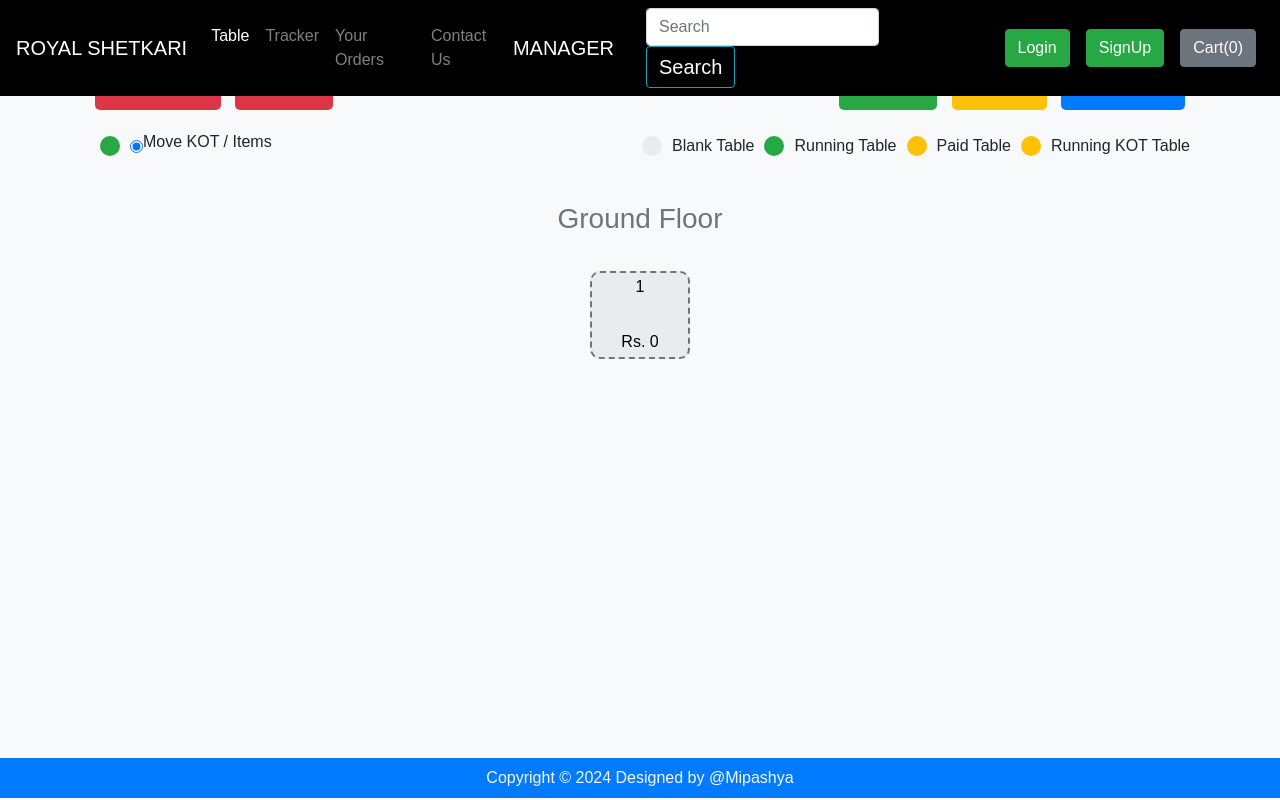
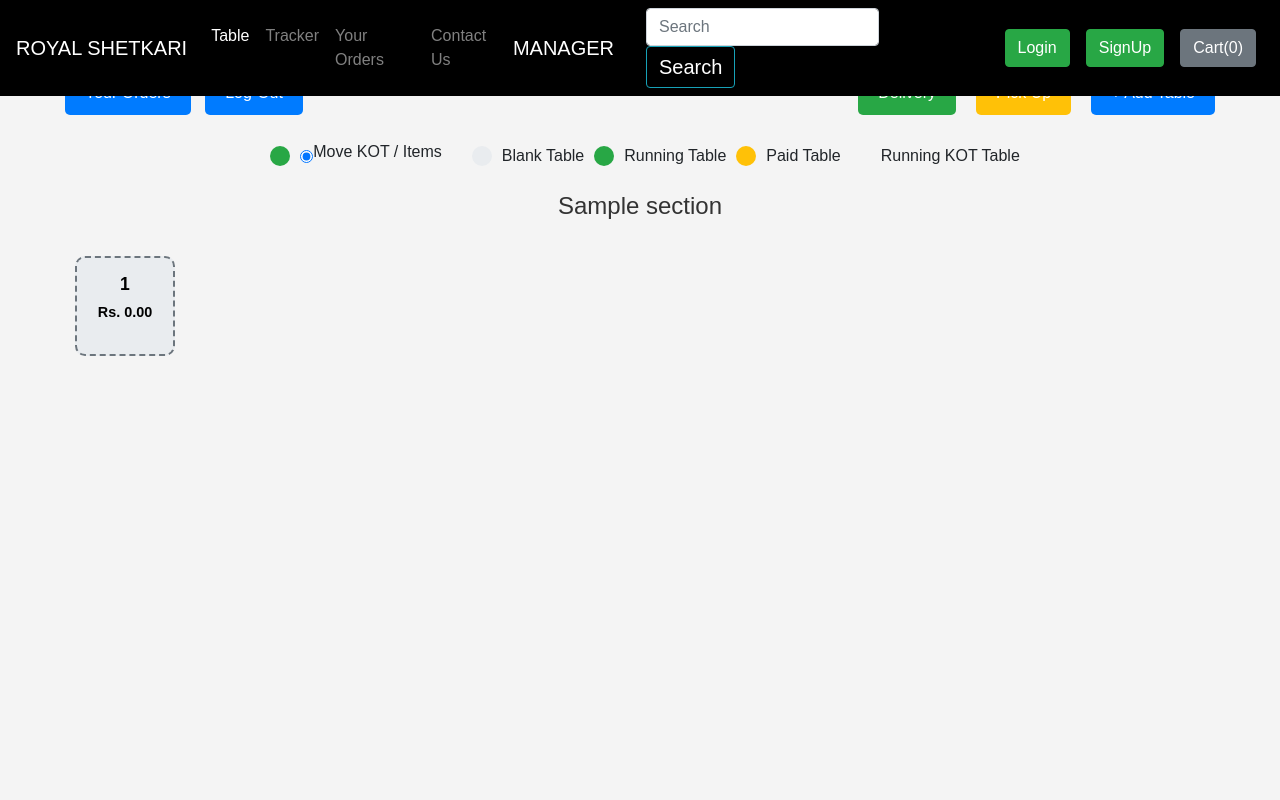
Before and after one commit to mipashyayalmar/royal-shetakari-fanally-at-pic, a Django app: template templates/shop/table.html in a window 1280 px wide. Run offline with Django 3.2, Linux system fonts and the light colour scheme; the template is opened without the code that fills it: most values are stand-ins (such as "Sample title", 1, 10 or a date in 2020); some libraries are stand-ins or nearby versions.

Commit message:
updated the table format

```diff
--- a/templates/shop/table.html
+++ b/templates/shop/table.html
@@ -1,58 +1,113 @@
 {% extends 'shop/basic.html' %}
 {% block title %} Table Royal_Shetkari {% endblock %}
+{% load static %}
 
-{% load static %}
-{%block body%}
-<html>
+{% block body %}
+<!DOCTYPE html>
+<html lang="en">
 <head>
-
+    <meta charset="UTF-8">
+    <meta name="viewport" content="width=device-width, initial-scale=1.0">
     <link rel="stylesheet" href="https://cdnjs.cloudflare.com/ajax/libs/font-awesome/5.15.3/css/all.min.css">
     <link rel="stylesheet" href="{% static 'template/table.css' %}">
     <style>
+        body {
+            font-family: Arial, sans-serif;
+            margin: 0;
+            padding: 0;
+            background-color: #f4f4f4;
+        }
+
+        .container {
+            max-width: 1200px;
+            margin: 0 auto;
+            padding: 20px;
+        }
+
+        .header {
+            display: flex;
+            justify-content: space-between;
+            align-items: center;
+            flex-wrap: wrap;
+            margin-bottom: 20px;
+            gap: 10px;
+        }
+
+        .header button {
+            padding: 10px 20px;
+            margin: 5px;
+            border: none;
+            border-radius: 5px;
+            background-color: #007bff;
+            color: white;
+            cursor: pointer;
+            transition: background-color 0.3s ease;
+        }
+
+        .header button:hover {
+            background-color: #0056b3;
+        }
+
+        .right-buttons {
+            display: flex;
+            flex-wrap: wrap;
+            gap: 10px;
+        }
+
         .table-form {
-            display: none; /* Initially hidden */
+            display: none;
             opacity: 0;
             transform: translateY(-20px);
-            transition: all 0.4s ease-in-out; /* Animation effect */
+            transition: all 0.4s ease-in-out;
+            background-color: white;
+            padding: 20px;
+            border-radius: 8px;
+            box-shadow: 0 2px 10px rgba(0, 0, 0, 0.1);
+            margin-bottom: 20px;
         }
 
         .table-form.open {
-            display: block; /* Show form when open */
+            display: block;
             opacity: 1;
-            transform: translateY(0); /* Slide form into view */
+            transform: translateY(0);
         }
 
-        /* Default table style */
-        .table {
-            width: 100px;
-            height: 100px;
-            border: 1px solid #ccc;
-            text-align: center;
-            line-height: 55px;
-            margin: 10px;
-            transition: background-color 0.3s ease;
+        .table-form form {
+            display: flex;
+            flex-direction: column;
+            gap: 10px;
         }
 
-        /* Table when a product is added to the cart */
-        .table.selected {
-            background-color: #01e800;
-            color: white; /* Ensure the text color is white when table is selected */
+        .table-form input, .table-form button {
+            padding: 10px;
+            border: 1px solid #ccc;
+            border-radius: 5px;
         }
 
-        /* Table when payment is submitted (yellow) */
-        .table.payment-submitted {
-            background-color: #ffc107; /* Yellow for submitted payment */
-            color: black; /* Text color for better readability on yellow */
+        .table-form button {
+            background-color: #28a745;
+            color: white;
+            border: none;
+            cursor: pointer;
         }
 
-        /* Table when empty (no items in cart) */
-        .table.empty {
-            background-color: #e9ecef;
-            color: black; /* Text color when the table is empty */
+        .table-form button:hover {
+            background-color: #218838;
+        }
+
+        .alert {
+            padding: 15px;
+            border-radius: 5px;
+            text-align: center;
+            margin: 10px 0;
         }
 
         .table-status {
+            display: flex;
+            flex-wrap: wrap;
+            gap: 20px;
             margin-bottom: 20px;
+            justify-content: center;
         }
 
         .status span {
@@ -60,45 +115,135 @@
             width: 20px;
             height: 20px;
             margin-right: 10px;
+            border-radius: 3px;
         }
 
-        .blank {
-            background-color: #e9ecef;
+        .blank { background-color: #e9ecef; }
+        .printed { background-color: #17a2b8; }
+        .paid { background-color: #28a745; }
+        .running-kot { background-color: #fd7e14; }
+
+        .section {
+            margin: 20px 0;
         }
 
-        .printed {
-            background-color: #17a2b8;
+        .section h3 {
+            text-align: center;
+            margin-bottom: 20px;
+            font-size: 1.5rem;
+            color: #333;
         }
 
-        .paid {
-            background-color: #28a745;
+        .table-view {
+            display: grid;
+            grid-template-columns: repeat(auto-fill, minmax(120px, 1fr));
+            gap: 15px;
+            padding: 10px;
         }
 
-        .running-kot {
-            background-color: #fd7e14;
+        .table {
+            border: 1px solid #ccc;
+            border-radius: 8px;
+            text-align: center;
+            padding: 15px;
+            background-color: #e9ecef;
+            transition: all 0.3s ease;
+            cursor: pointer;
+            min-height: 100px;
+            display: flex;
+            flex-direction: column;
+            justify-content: center;
         }
 
-        .section {
+        .table.selected {
+            background-color: #01e800;
+            color: white;
+        }
+
+        .table.payment-submitted {
+            background-color: #ffc107;
+            color: black;
+        }
+
+        .table.empty {
+            background-color: #e9ecef;
+            color: black;
+        }
+
+        .table.error {
+            background-color: #dc3545;
+            color: white;
+        }
+
+        .table .info {
+            font-size: 1.1rem;
+            font-weight: bold;
+        }
+
+        .table .amount {
+            font-size: 0.9rem;
+            margin-top: 5px;
+        }
+
+        .footer {
+            background-color: #007bff;
+            color: white;
+            text-align: center;
+            padding: 10px 0;
+            position: relative;
+            bottom: 0;
+            width: 100%;
             margin-top: 20px;
         }
 
-        .table-view {
-            display: flex;
-            flex-wrap: wrap;
-            padding: 0px 169px;
-            justify-content: center;
+        @media (max-width: 768px) {
+            .container {
+                padding: 10px;
             }
 
-        @media (max-width: 550px) {
             .table-view {
-                padding: 0px 9px;
+                grid-template-columns: repeat(auto-fill, minmax(100px, 1fr));
+                gap: 10px;
+            }
+
+            .header {
+                flex-direction: column;
+                align-items: flex-start;
+            }
+
+            .right-buttons {
+                justify-content: flex-start;
+            }
+
+            .table {
+                padding: 10px;
+                min-height: 80px;
+            }
+
+            .section h3 {
+                font-size: 1.2rem;
             }
         }
 
+        @media (max-width: 480px) {
+            .table-view {
+                grid-template-columns: repeat(auto-fill, minmax(90px, 1fr));
+                gap: 8px;
+            }
 
-        .table.selected.error {
-            background-color: red; /* Set red for error state */
-            color: white; /* Ensure text is readable */
+            .table {
+                font-size: 0.9rem;
+                padding: 8px;
+            }
+
+            .header button {
+                padding: 8px 15px;
+                font-size: 0.9rem;
+            }
+
+            .table-form {
+                padding: 15px;
+            }
         }
     </style>
 </head>
@@ -116,7 +261,6 @@
             </div>
         </div>
 
-        <!-- Table form initially hidden -->
         <div id="table-form" class="table-form">
             {% if user.last_name == "admin" %}
             <form method="post">
@@ -125,58 +269,54 @@
                 <button type="submit">Submit</button>
             </form>
             {% else %}
-            <div id="cont2">
-                <div class="alert alert-info" style="font-size:22px;background-color:red;padding:50px,30px;margin:30px 10px">
-                    <font style="font-size:22px;background-color:red;"><center>⚠️ {{ request.user|title }} You don't have permissions, please inform <strong><a class="alert-link" data-toggle="modal" data-target="#loginModal">ADMIN</a></strong></center></font>
-                </div>
+            <div class="alert alert-danger">
+                <center>⚠️ {{ request.user|title }} You don't have permissions, please inform <strong><a class="alert-link" data-toggle="modal" data-target="#loginModal">ADMIN</a></strong></center>
             </div>
             {% endif %}
         </div>
 
         <div class="table-status">
             <div class="status">
-                <span class="printed"></span> <input type="radio" class="printed" name="status" id="move-kot" checked>
+                <span class="printed"></span>
+                <input type="radio" class="printed" name="status" id="move-kot" checked>
                 <label for="move-kot">Move KOT / Items</label>
             </div>
             <div class="status">
                 <span class="blank"></span> Blank Table
                 <span class="printed"></span> Running Table
                 <span class="paid"></span> Paid Table
-                <span class="running-kot"></span> Running KOT Table
+                <span class="運行-kot"></span> Running KOT Table
             </div>
         </div>
+
+        {% for section, tables in tables_by_section.items %}
         <div class="section">
-            <center style="padding: 20px;">
-                <h3>Ground Floor</h3>
-            </center>
+            <h3>{{ section }}</h3>
             <div class="table-view">
                 {% for table in tables %}
                 <a href="{% url 'shop:index' table.number %}" style="text-decoration:none;">
                     <div id="table-{{ table.number }}" class="table empty" data-table="{{ table.number }}">
                         <div class="info">
                             {{ table.number }}
-                            <div class="amount" id="amount-{{ table.number }}">Rs. 0</div>
+                            <div class="amount" id="amount-{{ table.number }}">Rs. {{ table.amount }}</div>
                         </div>
                     </div>
                 </a>
                 {% endfor %}
             </div>
         </div>
+        {% endfor %}
+
+
     </div>
 
-        <div class="footer bg-primary text-light" style="width: 100%; position: relative; bottom: 0; left: 0;">
-            <p class="text-center py-2 mb-0">Copyright © 2024 Designed by <a href="" target="_blank" rel="noopener noreferrer" class="text-light">@Mipashya</a></p>
-          </div>
     <script>
-            // Function to get the cart for a specific table
         function getCartForTable(tableNumber) {
-                // Fetch cart from local storage
-                var cartKey = 'cart__shop_' + tableNumber + '_';  // Unique cart key for each table
-                var cart = JSON.parse(localStorage.getItem(cartKey)) || {};  // Return empty cart if none found
+            var cartKey = 'cart__shop_' + tableNumber + '_';
+            var cart = JSON.parse(localStorage.getItem(cartKey)) || {};
             return cart;
         }
 
-            // Function to update the table display based on the cart data
         function updateTableDisplay() {
             document.querySelectorAll('.table').forEach(function(tableElement) {
                 var tableNumber = tableElement.getAttribute('data-table');
@@ -185,83 +325,63 @@
                 var totalItems = 0;
                 var totalPrice = 0;
 
-                    // Calculate total items and price in the cart
                 for (var item in cart) {
-                        var qty = cart[item][0];  // Quantity of the item
-                        var itemPrice = cart[item][2];  // Price of the item
-                        var itemTotal = qty * itemPrice;  // Total price for this item
+                    var qty = cart[item][0];
+                    var itemPrice = cart[item][2];
+                    var itemTotal = qty * itemPrice;
                     totalItems += qty;
                     totalPrice += itemTotal;
                 }
 
-                    // Update the table's amount display
-                    document.getElementById('amount-' + tableNumber).innerText = 'Rs. ' + totalPrice;
+                document.getElementById('amount-' + tableNumber).innerText = 'Rs. ' + totalPrice.toFixed(2);
 
-                    // Update the table's class based on the total price
+                tableElement.classList.remove('empty', 'selected', 'payment-submitted', 'error');
                 if (totalPrice > 0) {
-                        tableElement.classList.remove('empty');
                     tableElement.classList.add('selected');
                 } else {
-                        tableElement.classList.remove('selected');
                     tableElement.classList.add('empty');
                 }
 
-                    // Add 'error' class if there's a logic issue (e.g., negative total price)
                 if (totalItems > 0 && totalPrice < 0) {
                     tableElement.classList.add('error');
-                    } else {
-                        tableElement.classList.remove('error');
                 }
             });
         }
 
-            // Function to handle payment submission and highlight the table for 5 minutes
         function handlePaymentSubmission(tableNumber) {
             var tableElement = document.getElementById('table-' + tableNumber);
-
-                // Highlight the table by adding a specific class
             tableElement.classList.add('payment-submitted');
-
-                // Remove the highlight after 5 minutes (300000ms)
             setTimeout(function() {
                 tableElement.classList.remove('payment-submitted');
-                    updateTableDisplay();  // Recheck and update the table display after timeout
-                }, 300000);  // 5 minutes
+                updateTableDisplay();
+            }, 300000);
         }
 
-            // Initial call to update all tables
         updateTableDisplay();
 
-            // Add click event listener to each table for handling payment submissions
         document.querySelectorAll('.table').forEach(function(tableElement) {
             tableElement.addEventListener('click', function() {
                 var tableNumber = tableElement.getAttribute('data-table');
-
-                    // Play a sound effect when a table is clicked
                 var soundEffect = new Audio("{% static 'sound/short-punchy-sine-wave-ding-6-f-211747.mp3' %}");
                 soundEffect.play();
-
-                    handlePaymentSubmission(tableNumber);  // Trigger payment submission on table click
+                handlePaymentSubmission(tableNumber);
             });
         });
 
-            // Toggle form visibility when the + Add Table button is clicked
         document.getElementById('add-table-btn').addEventListener('click', function() {
             var form = document.getElementById('table-form');
-                form.classList.toggle('open');  // Toggle the 'open' class to show/hide the form
+            form.classList.toggle('open');
         });
 
-            // Clear all carts and update the display when the Clear Cart button is clicked
         document.getElementById('clearCart')?.addEventListener('click', function() {
             document.querySelectorAll('.table').forEach(function(tableElement) {
                 var tableNumber = tableElement.getAttribute('data-table');
                 var cartKey = 'cart__shop_' + tableNumber + '_';
-                    localStorage.removeItem(cartKey);  // Remove cart data from local storage
+                localStorage.removeItem(cartKey);
             });
-                updateTableDisplay();  // Refresh the table display after clearing carts
+            updateTableDisplay();
         });
     </script>
-
 </body>
 </html>
-{%endblock%}
+{% endblock %}
```
Also changed, not shown: shop/forms.py (+12 -1 lines), shop/models.py (+10 -3 lines), shop/views.py (+21 -5 lines), db.sqlite3, shop/migrations/0006_table_section.py (added), shop/migrations/0007_alter_table_section.py (added), shop/migrations/0008_alter_table_number.py (added), shop/migrations/0009_alter_table_number.py (added). Lines whose indentation alone changed are shown as unchanged.
